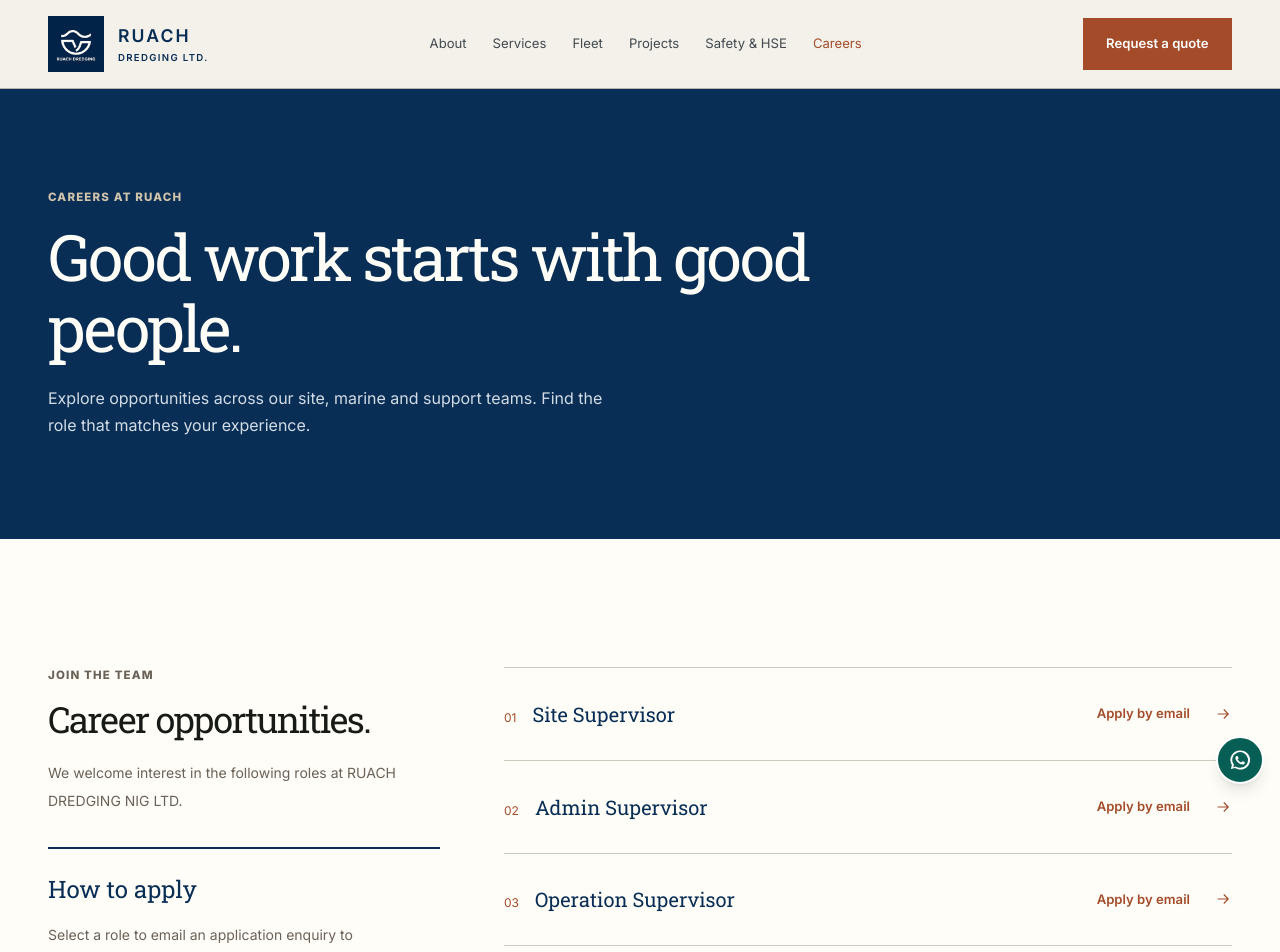
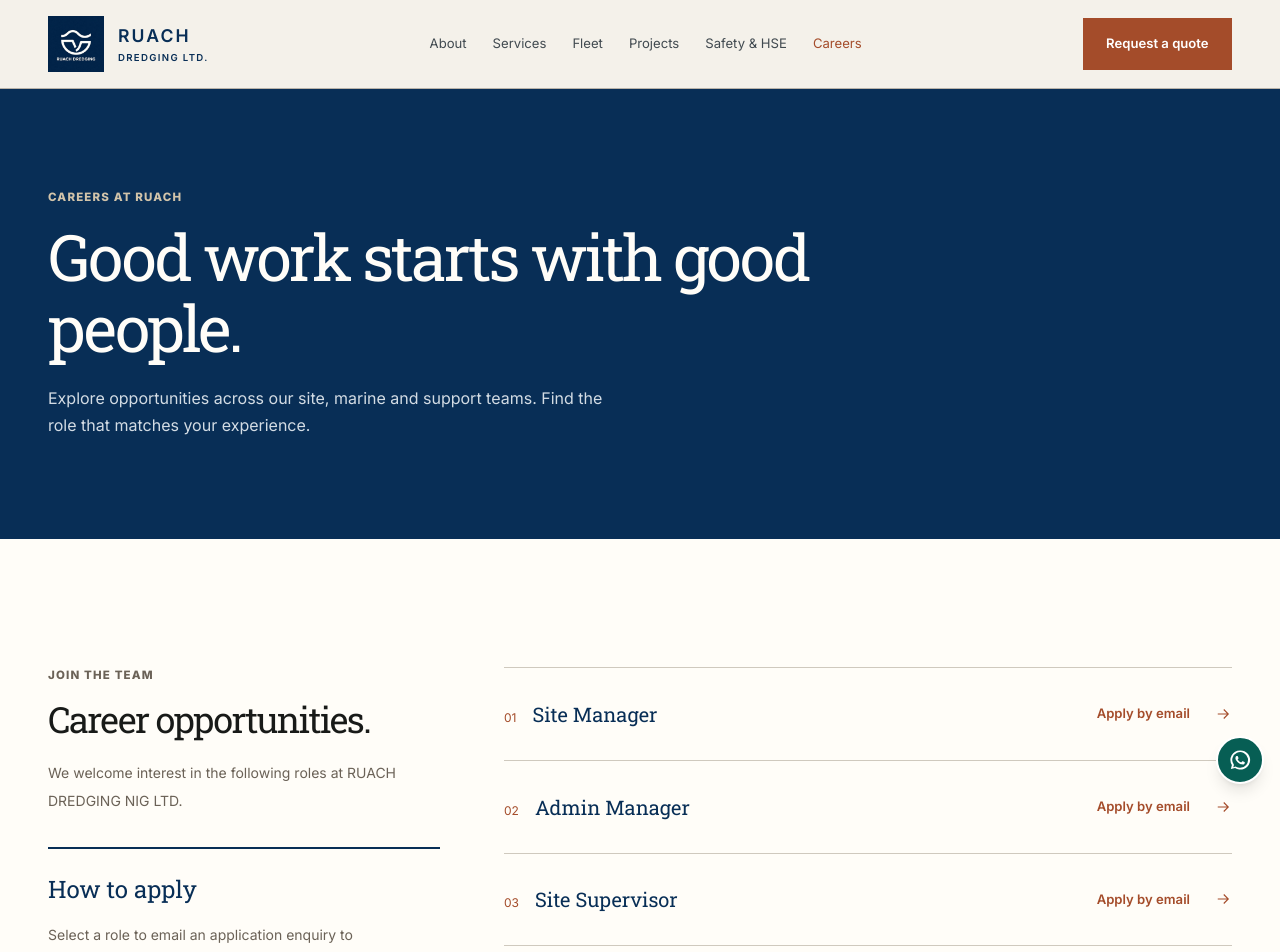
Before and after one commit to PenielOkoli/ruach-terra-reality-site, a Next.js app: page /careers in a window 1280 px wide. Shown: the top 952 px of the page. Built offline with nearby package versions, Linux system fonts and the light colour scheme.

Commit message:
feat: add new career roles for site and admin management positions

```diff
--- a/content/careers.ts
+++ b/content/careers.ts
@@ -1,4 +1,6 @@
 export const careerRoles = [
+  { id: "site-manager", title: "Site Manager" },
+  { id: "admin-manager", title: "Admin Manager" },
   { id: "site-supervisor", title: "Site Supervisor" },
   { id: "admin-supervisor", title: "Admin Supervisor" },
   { id: "operation-supervisor", title: "Operation Supervisor" },
```
